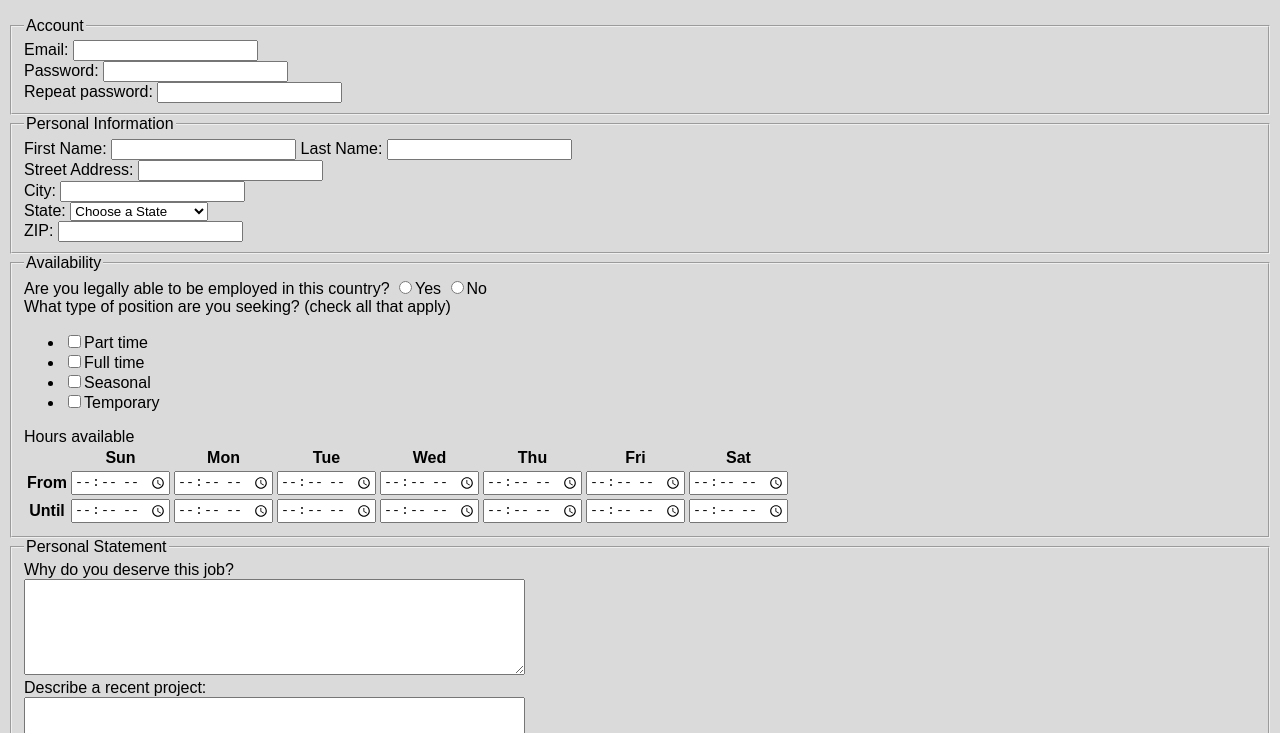
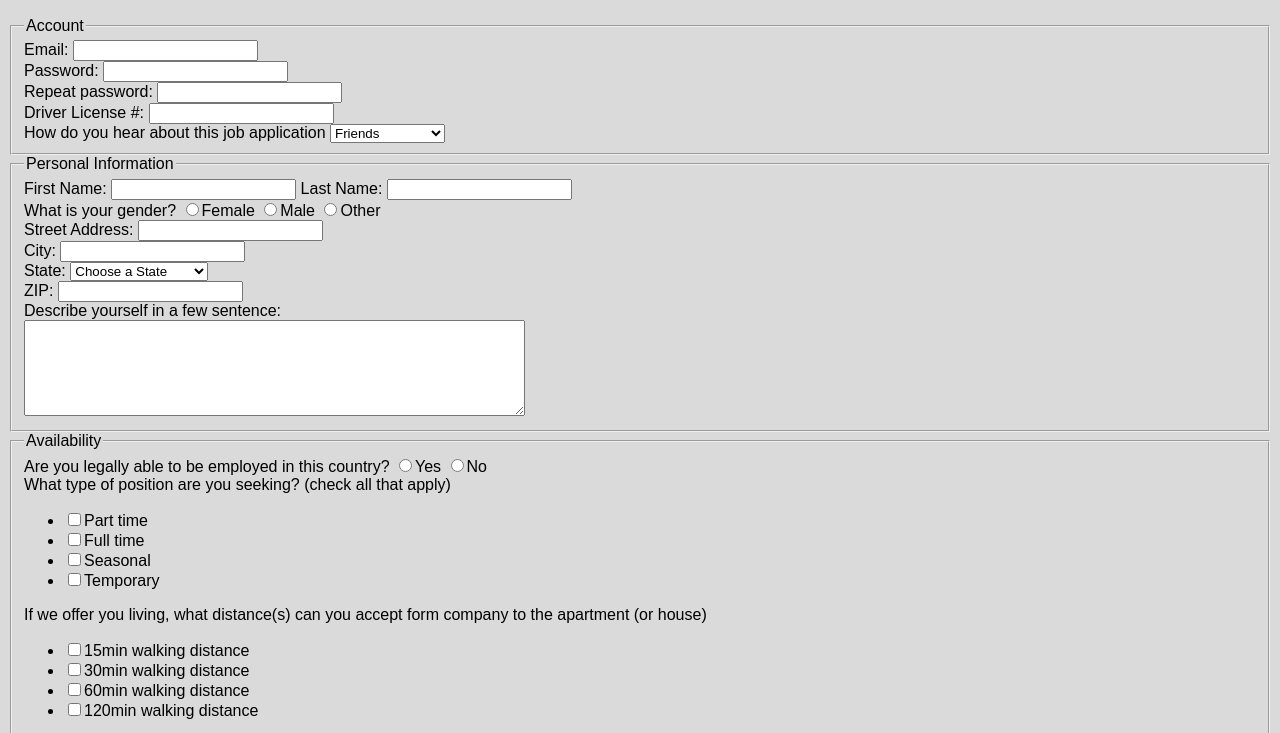
Before and after one commit to why09-1836400/why09-1836400.github.io, a plain HTML site: page jobApplicationForm.html in a window 1280 px wide. Shown: the part 51-784 px from the top of the page. Drawn offline with Linux system fonts and the light colour scheme.

Commit message:
Add files via upload

```diff
--- a/jobApplicationForm.html
+++ b/jobApplicationForm.html
@@ -25,6 +25,20 @@
 			<label>Repeat password:</label>
 			<input type="password" name="password_r">
 		</div>
+		<div class="driverlicensefield">
+			<label>Driver License #:</label>
+			<input type="driverlicenseid" name="driverlicenseid">
+		</div>
+		<div class="field">
+			<label>How do you hear about this job application</label>
+			<select name="sources">
+				<option value="friends">Friends</option>
+				<option value="official website">Official Website</option>
+				<option value="job website">Job Website</option>
+				<option value="school">School</option>
+				<option value="others">Others</option>
+			</select>
+		</div>
 	</fieldset>
 
 	<fieldset>
@@ -34,6 +48,12 @@
 			<input type="text" name="first name">
 			<label>Last Name:</label>
 			<input type="text" name="last name">
+		</div>
+		<div class="field">
+			<label>What is your gender?</label>
+			<input type="radio" name="gender" value="female">Female
+			<input type="radio" name="gender" value="male">Male
+			<input type="radio" name="gender" value="other">Other
 		</div>
 		<div class="field">
 			<label>Street Address:</label>
@@ -104,6 +124,10 @@
 			<label>ZIP:</label>
 			<input type="text" name="zip">
 		</div>
+		<div class="field">
+			<label>Describe yourself in a few sentence:</label><br>
+			<textarea name="project" rows="6" cols="60"></textarea>
+		</div>
 	</fieldset>
 
 	<fieldset id="Availability">
@@ -120,6 +144,15 @@
 				<li><input type="checkbox" name="position_ft" value="fulltime">Full time</li>
 				<li><input type="checkbox" name="position_sl" value="seasonal">Seasonal</li>
 				<li><input type="checkbox" name="position_tp" value="temporary">Temporary</li>
+			</ul>
+		</div>
+		<div class="field">
+			<label>If we offer you living, what distance(s) can you accept form company to the apartment (or house) </label>
+			<ul>
+				<li><input type="checkbox" name="distance15" value="15min">15min walking distance</li>
+				<li><input type="checkbox" name="distance30" value="30min">30min walking distance</li>
+				<li><input type="checkbox" name="distance60" value="60min">60min walking distance</li>
+				<li><input type="checkbox" name="distance120" value="120min">120min walking distance</li>
 			</ul>
 		</div>
 		<div class="field">
```
